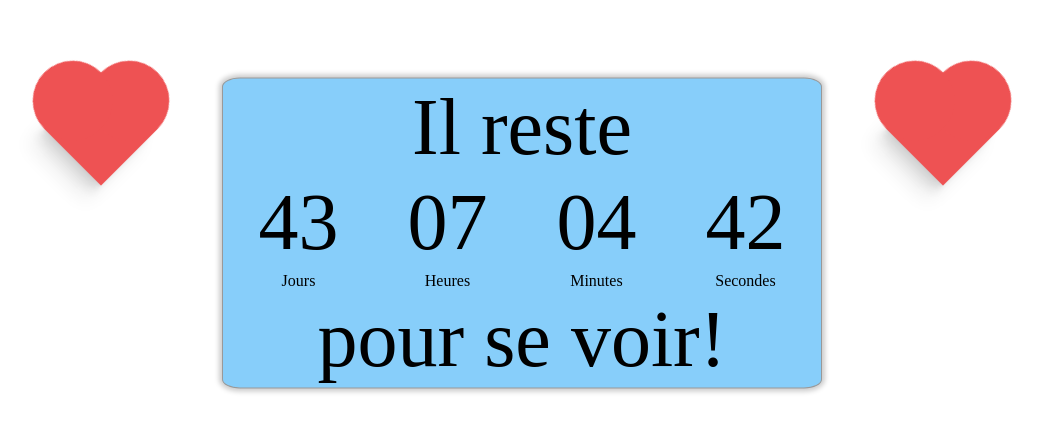
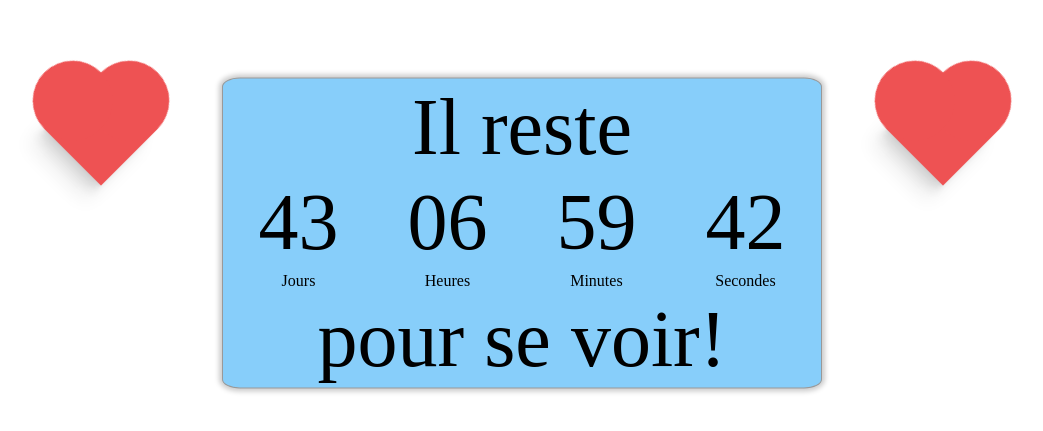
Before and after one commit to nicolas-goncalves/PresqueLa, a plain HTML site: page index.html in a window 1280 px wide. Shown: the part 167-598 px from the top of the page, without its empty margins (118-1161 px from the left). Drawn offline with Linux system fonts and the light colour scheme.

Commit message:
Date Updated
Another date change

```diff
--- a/index.html
+++ b/index.html
@@ -156,7 +156,7 @@
     <script>
         function countdown() {
             var now = new Date();
-            var eventDate = new Date("jul 11, 2021 23:00:00+01:00");
+            var eventDate = new Date("jul 11, 2021 22:55:00+01:00");
 
             var currentTime = now.getTime();
             var eventTime = eventDate.getTime();
```
